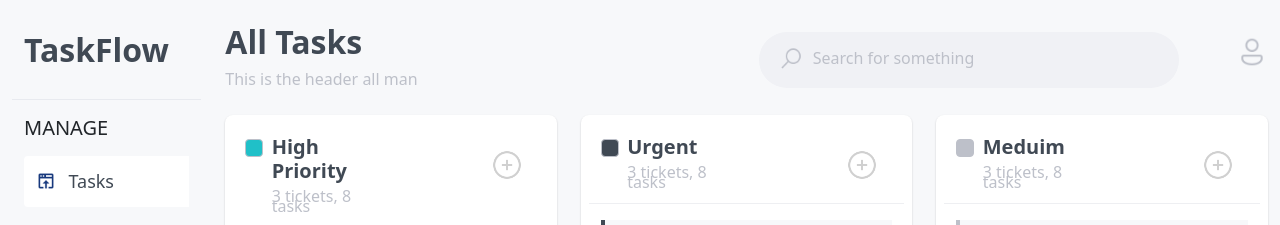
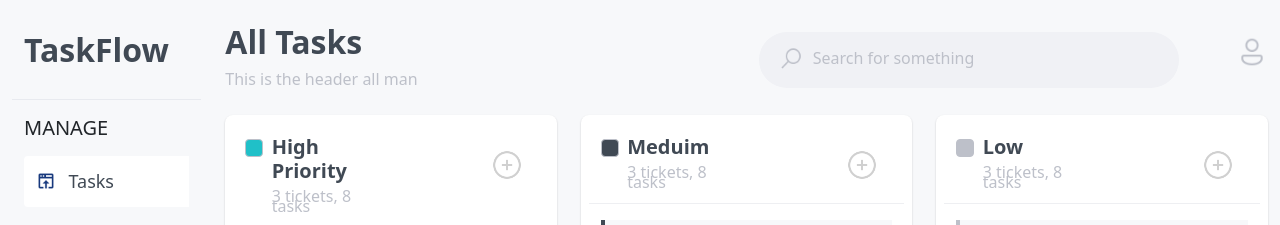
Before and after one commit to Morel-D/taskflow_with_Java, a React (Vite) app in the folder frontend/: page / in a window 1280 px wide. Shown: the top 225 px of the page. Built offline with nearby package versions, Linux system fonts and the light colour scheme.

Commit message:
frontend: dealing with POST & msg

```diff
--- a/frontend/src/components/service/apiService.js
+++ b/frontend/src/components/service/apiService.js
@@ -1,5 +1,6 @@
 import {useState} from "react";
 import axiosInstance from "../utils/axiosInstance";
+import { errorMessages } from "../utils/errorMessage";
 
 export const useApiServce = () => {
     const [loading, setLoading] = useState(false);
@@ -14,7 +15,16 @@ export const useApiServce = () => {
             console.log('POST DATA : ', response);
             return response.data;
         }catch(error){
-            console.log('ERR - POST DATA : ', error);
+            // if backend retrun error
+            if(error.response){
+                const status = error.response.message;
+                return errorMessages[status];
+            }else if (error.request){
+                // Request made but no response was received
+                return errorMessages.NETWORK_ERROR
+            }else {
+                return errorMessages.UNKNOWN_ERROR
+            }
         }finally{
             setLoading(false);
         }
--- a/frontend/src/components/service/taskService.js
+++ b/frontend/src/components/service/taskService.js
@@ -3,7 +3,7 @@ import { useApiServce } from "./apiService"
 export const userTaskService = () => {
     const {loading, postData, getAllData, getDataByID, upateData, deleteData} = useApiServce();
 
-    const endpoint = "task";
+    const endpoint = "tasks";
 
     const createTask = (data) => postData(endpoint, data);
     const fetchTasks = () => getAllData(endpoint);
--- /dev/null
+++ b/frontend/src/components/utils/errorMessage.js
@@ -0,0 +1,9 @@
+export const errorMessages = {
+    400: "Bad Request: The data you provided is invalid.",
+    401: "Unauthorized: Please log in to continue.",
+    403: "Forbidden: You don't have permission to access this resource.",
+    404: "Not Found: The requested resource could not be found.",
+    500: "Internal Server Error: Something went wrong on our end.",
+    NETWORK_ERROR: "Network Error: Please check your internet connection.",
+    UNKNOWN_ERROR: "An unknown error occurred. Please try again later.",
+}
--- a/frontend/src/components/views/home.jsx
+++ b/frontend/src/components/views/home.jsx
@@ -1,19 +1,20 @@
-import { useState } from "react";
+import { useEffect, useState } from "react";
 import { colors } from "../tools/color";
 import CustomContainer from "../widgets/customConatiner";
 import TaskContainer from "../widgets/taskConatiner";
-import HighFeild from "./forms/highForm";
+import HighFeild from "./forms/taskForm";
 import Skeleton from 'react-loading-skeleton';
 import 'react-loading-skeleton/dist/skeleton.css';
 import { ErrorMessage, SuccessMessage } from "../widgets/message";
 import { useApiServce } from "../service/apiService";
 import Loading from "../widgets/loading";
+import TaskForm from "./forms/taskForm";
 const Home = () => {
 
     const  {loading} = useApiServce();
 
     const [highModal, setHighModal] = useState(false);
-    const [urgentModal, setUrgentModal] = useState(false);
+    const [lowModal, setLowModal] = useState(false);
     const [meduimModal, setMeduimModal] = useState(false);
 
     const [alert, setAlert] = useState({showMessage: false, messageType: "", message: ""});
@@ -22,12 +23,20 @@ const Home = () => {
     const openHighModal = () => setHighModal(true);
     const closeHighModal = () => setHighModal(false);
 
-    const openUrgentModal = () => setUrgentModal(true);
-    const closeUrgentModal = () => setUrgentModal(false);
+    const openLowModal = () => setLowModal(true);
+    const closeLowModal = () => setLowModal(false);
 
     const openMeduimModal = () => setMeduimModal(true);
     const closeMeduimModal = () => setMeduimModal(false);
 
+
+    useEffect(() => {
+        console.log("The alert is : ", alert)
+    }, [alert])
+
+    const handleCloseMessage = () => {
+        setAlert({showMessage: false, messageType: "", message: ""});
+    }
 
     return (
         <div className="home">
@@ -41,7 +50,7 @@ const Home = () => {
                     closeModal={closeHighModal}
                     onClick={openHighModal}
                     modalTitle="High Priority Task"
-                    modalChildren={<HighFeild closeModal={closeHighModal} />}
+                    modalChildren={<TaskForm closeModal={closeHighModal} category="high" setAlert={setAlert} />}
                     children={
                         <div>
                             {loading ? <div>
@@ -53,16 +62,17 @@ const Home = () => {
                         </div>
                         } />
                 </div>
+
                 <div className="col">
                     <CustomContainer
                     loading={loading}
-                    isModal={urgentModal}
-                    title={loading ? <Skeleton height={25} /> : "Urgent"}
+                    isModal={meduimModal}
+                    title={loading ? <Skeleton height={25} /> : "Meduim"}
                     color={loading ? colors.greyColor : colors.secondaryColor}
-                    closeModal={closeUrgentModal}
-                    onClick={openUrgentModal}
-                    modalTitle="Urgent task"
-                    modalChildren="This is the uregnt title"
+                    closeModal={closeMeduimModal}
+                    onClick={openMeduimModal}
+                    modalTitle="Meduim task"
+                    modalChildren={<TaskForm closeModal={closeMeduimModal} category="meduim" setAlert={setAlert} />}
                     children={
                         <div>
                             {loading ? <div>
@@ -75,16 +85,17 @@ const Home = () => {
 
                     />
                 </div>
+
                 <div className="col">
                     <CustomContainer
                     loading={loading}
-                    isModal={meduimModal}
-                    title={loading ? <Skeleton height={25} /> : "Meduim"}
+                    isModal={lowModal}
+                    title={loading ? <Skeleton height={25} /> : "Low"}
                     color={loading ? colors.greyColor : colors.grey2Color}
-                    closeModal={closeMeduimModal}
-                    onClick={openMeduimModal}
-                    modalTitle="Meduim title"
-                    modalChildren="This is the meduim title"
+                    closeModal={closeLowModal}
+                    onClick={openLowModal}
+                    modalTitle="Low task"
+                    modalChildren={<TaskForm closeModal={closeLowModal} category="low" setAlert={setAlert} />}
                     children={
                         <div>
                         {loading ? <div>
@@ -98,7 +109,8 @@ const Home = () => {
                     />
                 </div>
             </div>
-            {/* <SuccessMessage /> */}
+            {alert.showMessage &&  alert.messageType == "success" ? <SuccessMessage onClick={handleCloseMessage} message={alert.message} /> : null}
+            {alert.showMessage &&  alert.messageType == "fail" ? <ErrorMessage onClick={handleCloseMessage} message={alert.message} /> : null}
             {/* <ErrorMessage /> */}
         </div>
      );
--- a/frontend/src/components/widgets/message.jsx
+++ b/frontend/src/components/widgets/message.jsx
@@ -3,19 +3,20 @@ import { useEffect } from "react"
 import { colors } from "../tools/color"
 
 import ok from "../../assets/icons/messages/ok.png";
-import error from "../../assets/icons/messages/error.png"
+import error from "../../assets/icons/messages/error.png";
+import info from "../../assets/icons/messages/info.png";
 
-const SuccessMessage = ({onClick}) => {
+const SuccessMessage = ({onClick, message}) => {
     useEffect(() => {
         Aos.init({duration: 2000})
     })
 
     return (
-        <div className="alert notif"  data-aos-delay="100" data-aos-duration="1000" style={{borderColor: colors.primaryColor}}>
+        <div className="alert notif" data-aos="fade-right" data-aos-delay="100" data-aos-duration="1000" style={{borderColor: colors.primaryColor}}>
             <div className="d-flex">
                 <div className="col col-1"><img src={ok} className="img-fluid px-lg-0 px-1 mt-2" style={{height: "auto", width: "470px"}} /></div>
                 <div className="col text-scondary text-start">
-                <div className=" mx-3"><label className="fw-bold" style={{color: colors.primaryColor}}>Done</label><br />  The Message has been saved</div>
+                <div className=" mx-3"><label className="fw-bold" style={{color: colors.primaryColor}}>Done</label><br />  {message}</div>
                 </div>
                 <div className="col col-2 text-end mt-3">
                 <button type="button" className="btn-close mb-1" aria-label="Close" onClick={onClick}></button>
@@ -26,17 +27,37 @@ const SuccessMessage = ({onClick}) => {
 }
 
 
-const ErrorMessage = ({onClick}) => {
+const ErrorMessage = ({onClick, message}) => {
     useEffect(() => {
         Aos.init({duration: 2000})
     })
 
     return (
-        <div className="alert notif"  data-aos-delay="100" data-aos-duration="1000" style={{borderColor: colors.dangerColor}}>
+        <div className="alert notif" data-aos="fade-right" data-aos-delay="100" data-aos-duration="1000" style={{borderColor: colors.dangerColor}}>
             <div className="d-flex">
                 <div className="col col-1"><img src={error} className="img-fluid px-lg-0 px-1 mt-2" style={{height: "auto", width: "470px"}} /></div>
                 <div className="col text-scondary text-start">
-                <div className=" mx-3"><label className="fw-bold" style={{color: colors.dangerColor}}>Error</label><br />  Something went wrong</div>
+                <div className=" mx-3"><label className="fw-bold" style={{color: colors.dangerColor}}>Error</label><br />  {message}</div>
+                </div>
+                <div className="col col-2 text-end mt-3">
+                <button type="button" className="btn-close mb-1" aria-label="Close" onClick={onClick}></button>
+                </div>
+            </div>
+        </div>
+    )
+}
+
+const InfoMessage = ({onClick, message}) => {
+    useEffect(() => {
+        Aos.init({duration: 2000})
+    })
+
+    return (
+        <div className="alert notif" data-aos="fade-right" data-aos-delay="100" data-aos-duration="1000" style={{borderColor: colors.grey2Color}}>
+            <div className="d-flex">
+                <div className="col col-1"><img src={info} className="img-fluid px-lg-0 px-1 mt-2" style={{height: "auto", width: "470px"}} /></div>
+                <div className="col text-scondary text-start">
+                <div className=" mx-3"><label className="fw-bold" style={{color: colors.grey2Color}}>Error</label><br />  {message}</div>
                 </div>
                 <div className="col col-2 text-end mt-3">
                 <button type="button" className="btn-close mb-1" aria-label="Close" onClick={onClick}></button>
@@ -47,4 +68,4 @@ const ErrorMessage = ({onClick}) => {
 }
 
 
-export {SuccessMessage, ErrorMessage}
+export {SuccessMessage, ErrorMessage, InfoMessage}
--- a/frontend/src/index.css
+++ b/frontend/src/index.css
@@ -119,8 +119,8 @@ li > a {text-decoration: none;}
   width: 450px;
   border-radius: 2px;
   box-shadow: 0px 4px 10px rgba(0, 0, 0, 0.1);
-  position: absolute; /* Position the element absolutely */
-  bottom: 10px; /* Distance from the top of the screen */
+  position: absolute;
+  bottom: 20px;
   right: 20px;
 }
 
```
Also changed, not shown: frontend/src/components/views/forms/taskForm.jsx (renamed from frontend/src/components/views/forms/highForm.jsx, +12 -5 lines), frontend/src/assets/icons/messages/info.png (added), 2 other files (tests, documents, lock files or other folders).
